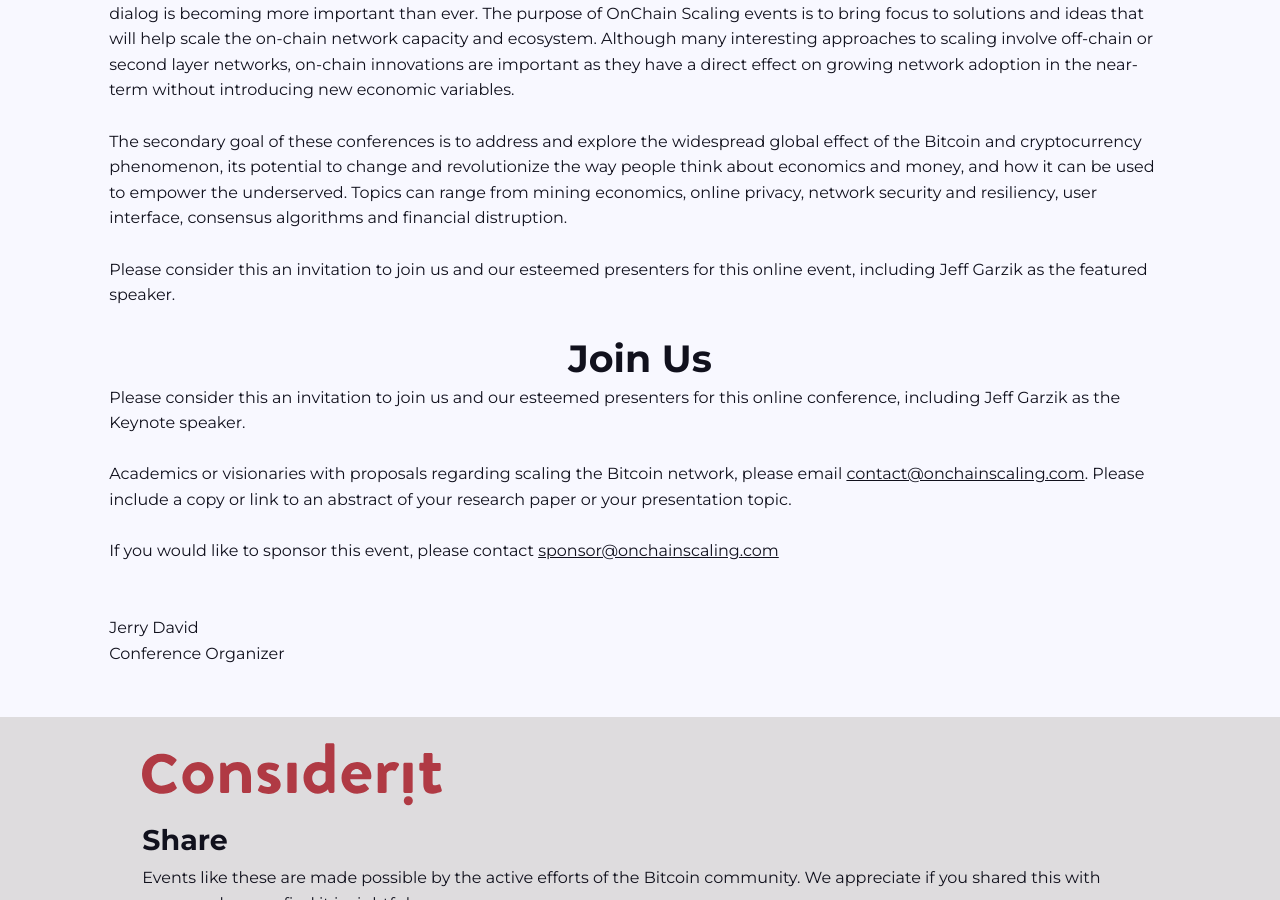
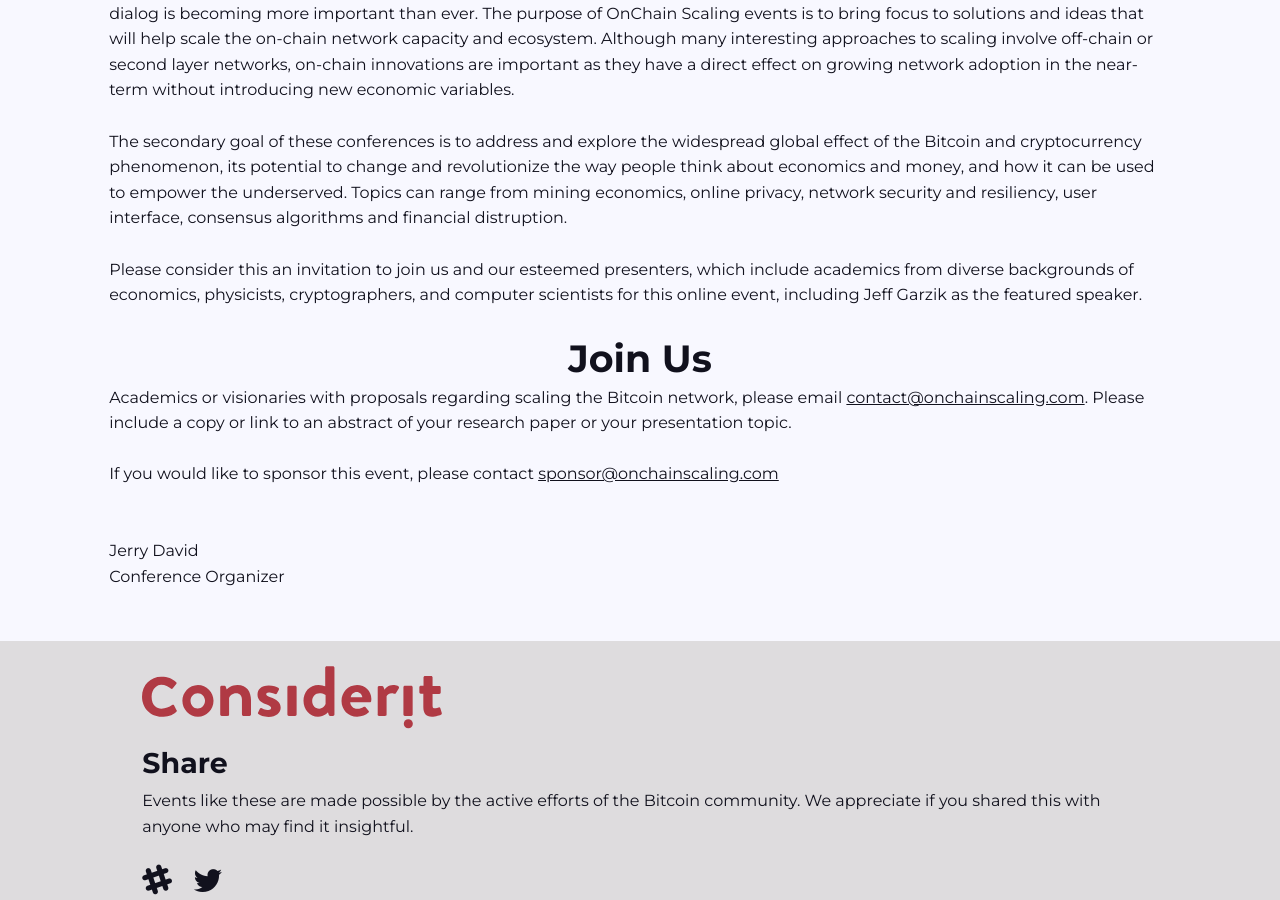
Before and after one commit to bitcoinclassic/onChain, a Jekyll site: the page built from index.html, in a window 1280 px wide and 900 px high, scrolled down 793 px. Built offline with Jekyll 4.4.1, drawn with Linux system fonts in a browser that asks for light colours; nearby versions of some CDN libraries; comment, search, counter and statistics services are not loaded.

Commit message:
corrected a line which was doubled in the front page

```diff
--- a/index.html
+++ b/index.html
@@ -30,13 +30,12 @@ layout: top
 
   <p>The secondary goal of these conferences is to address and explore the widespread global effect of the Bitcoin and cryptocurrency phenomenon, its potential to change and revolutionize the way people think about economics and money, and how it can be used to empower the underserved.  Topics can range from mining economics, online privacy, network security and resiliency, user interface, consensus algorithms and financial distruption.</p>
 
-  <p>Please consider this an invitation to join us and our esteemed presenters for this online event, including Jeff Garzik as the featured speaker.</p>
+  <p>Please consider this an invitation to join us and our esteemed presenters, which include academics from diverse backgrounds of economics, physicists, cryptographers, and computer scientists for this online event, including Jeff Garzik as the featured speaker.</p>
 
 </section>
 
 <section class="one">
   <h1 class="_center">Join Us</h1>
-  <p>Please consider this an invitation to join us and our esteemed presenters for this online conference, including Jeff Garzik as the Keynote speaker.</p>
 
   <p>Academics or visionaries with proposals regarding scaling the Bitcoin network, please email <a href="mailto:contact@onchainscaling.com">contact@onchainscaling.com</a>. Please include a copy or link to an abstract of your research paper or your presentation topic.</p>
 
```
